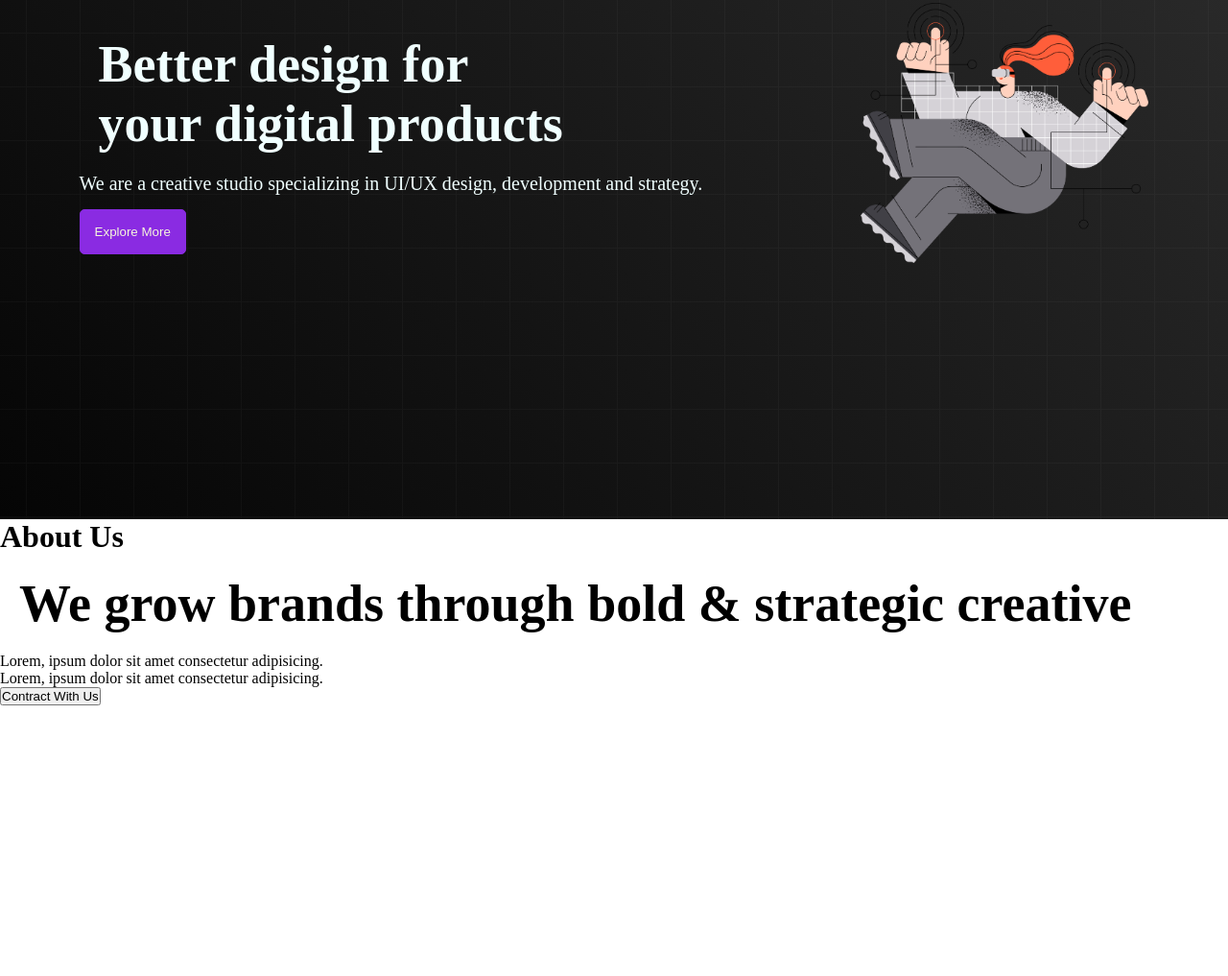
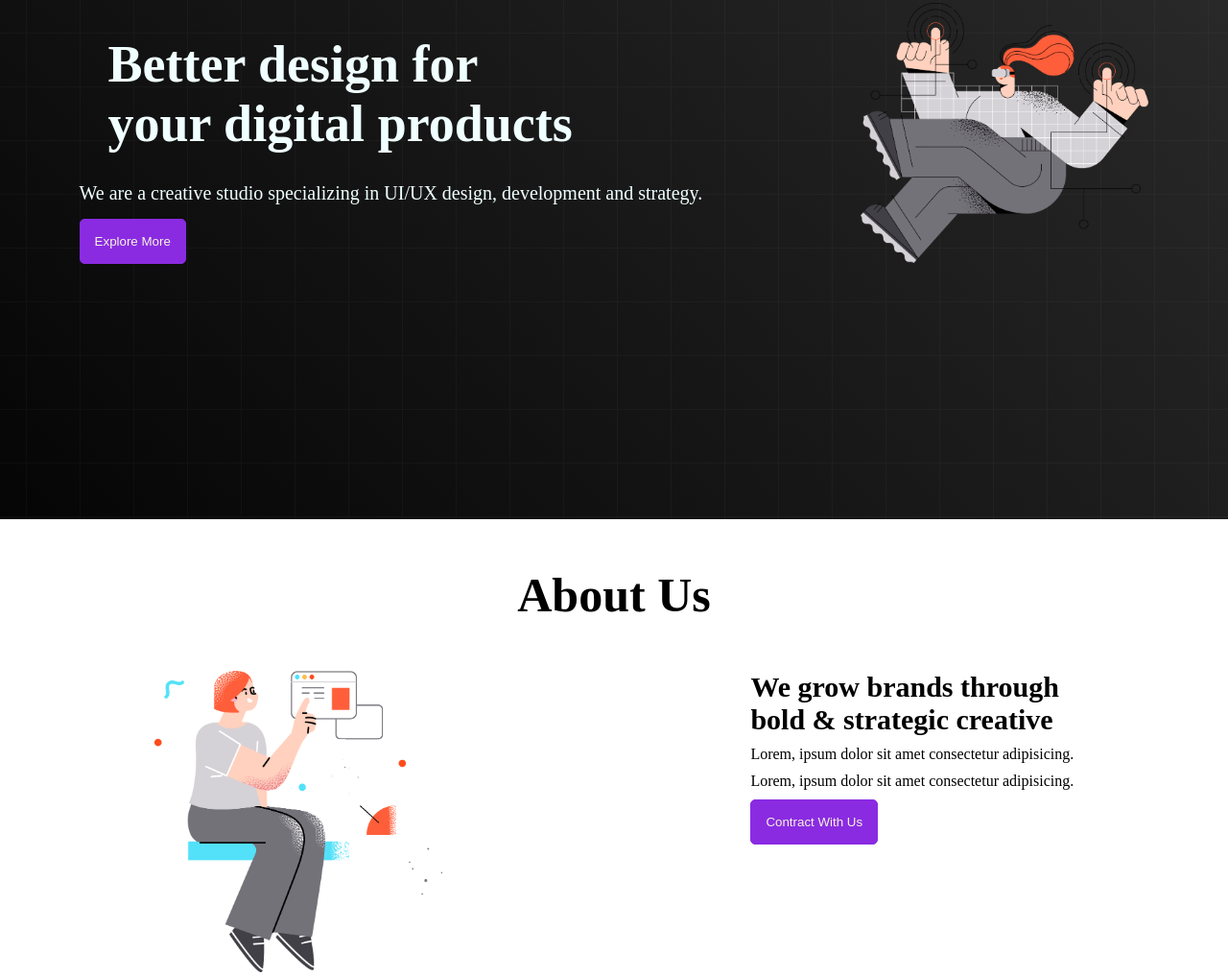
Before and after one commit to Ahammad204/new-web, a plain HTML site: page index.html in a window 1280 px wide. Shown: the part 327-1344 px from the top of the page at 96% size. Before the commit the page ends 1062 px from the top, so only its background shows below. Drawn offline with Linux system fonts and the light colour scheme.

Commit message:
added about us

```diff
--- a/index.html
+++ b/index.html
@@ -9,7 +9,7 @@
 </head>
 <body>
 
-    <!--HEad section and main navbar-->
+    <!--Head section and main navbar-->
 
 <header>
 <nav>
@@ -29,33 +29,41 @@
 
 <main>
 
+    <!-- Main section-->
+    <section>
     <div class="main-container">
         <div class="contain-pic">
             <img class="contain-pic" src="./images/banner.png" alt="Loading....">
         </div>
         <div class="arti">
-            <h1 class="title"> Better design for <br>
+            <h1 class="titler"> Better design for <br>
                 your digital products</h1>
                 <p class="pera">We are a creative studio specializing in UI/UX design, development and strategy.</p>
                 <button class="btn">Explore More </button>
         </div>
 
     </div>
+</section>
 
+    <!--About us section-->
+    <section >
+        <h1 class="he"> About Us</h1>
     <div class="about-us">
-        <h1 class="he"> About Us</h1>
+
         <div class="about-img">
+            <img class="about-img" src="./images/section.png" alt="loading....">
+        </div>
+        <div class="peraa">
+            <h3 class="title">We grow brands through <br>
+                bold & strategic creative
+                </h3>
+            <p class="lora">Lorem, ipsum dolor sit amet consectetur adipisicing.</p>
+            <p class="lora">Lorem, ipsum dolor sit amet consectetur adipisicing.</p>
 
+            <button class="btn2">Contract With Us</button>
         </div>
-        <h3 class="title">We grow brands through
-            bold & strategic creative
-            </h3>
-        <p>Lorem, ipsum dolor sit amet consectetur adipisicing.</p>
-        <p>Lorem, ipsum dolor sit amet consectetur adipisicing.</p>
-
-        <button>Contract With Us</button>
     </div>
-
+</section>
 </main>
 
 <footer>
--- a/style.css
+++ b/style.css
@@ -45,10 +45,13 @@
     justify-content: space-around;
     align-items: center;
 }
-.title{
+.arti{
+    text-align: left;
+}
+.titler{
     font-size: 54px;
     font-weight: bold;
-    padding: 20px;
+    padding: 30px;
 }
 .pera{
     font-size: 20px;
@@ -66,3 +69,34 @@
 .btn:hover{
     color: rgb(4, 4, 8);
 }
+.about-us{
+   display: flex;
+   justify-content: space-around;
+}
+.about-img{
+        width: 300px;
+}
+.he{
+    text-align: center;
+    padding: 50px;
+    font-size: 50px;
+}
+.title{
+    font-size: 30px;
+    padding-bottom: 10px;
+}
+.lora{
+   padding-bottom: 10px;
+}
+.btn2{
+    background-color: blueviolet;
+    color: beige;
+    padding: 15px;
+    border-radius: 5px;
+    border: 1px solid blueviolet;
+    text-align: center;
+    cursor: pointer;
+}
+.btn2:hover{
+    color: rgb(4, 4, 8);
+}
```
